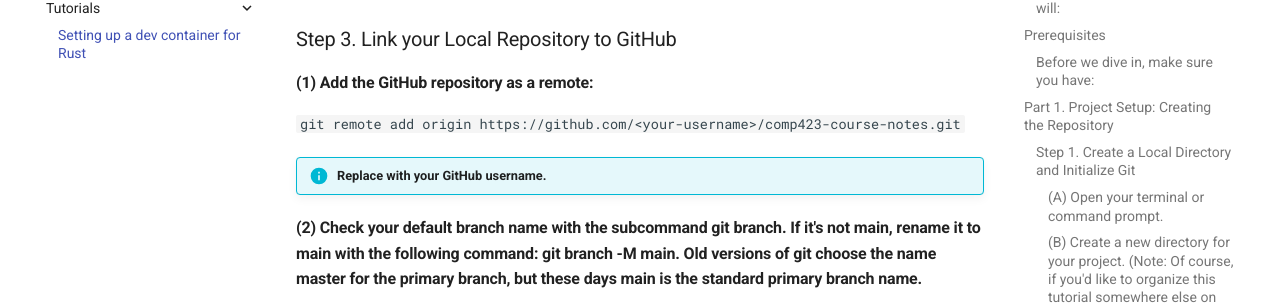
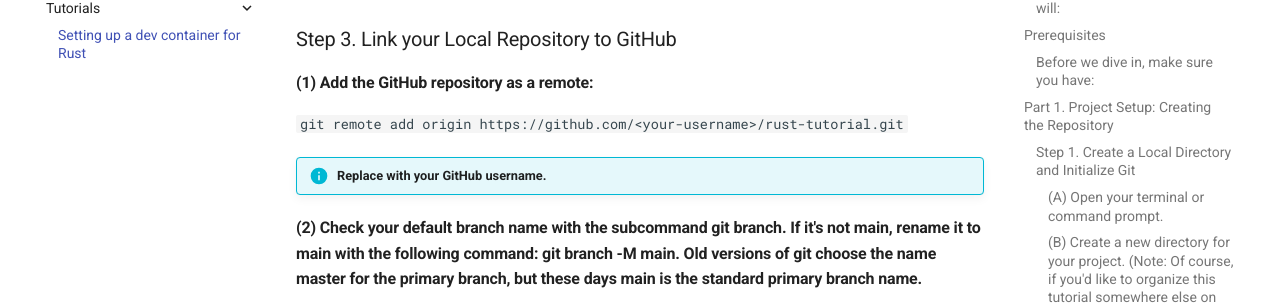
Before and after one commit to ethanbonsall/comp423-course-notes, an MkDocs documentation site: the page built from docs/tutorials/rust-setup.md, in a window 1280 px wide and 900 px high, scrolled down 1541 px. Shown: the part 145-452 px from the top of the window. Built offline with MkDocs 1.6.1 and Material for MkDocs 9.7.7, drawn with Linux system fonts in a browser that asks for light colours; some of the changed lines change nothing that is shown.

Commit message:
Rust Tutorial Edits

```diff
--- a/docs/tutorials/rust-setup.md
+++ b/docs/tutorials/rust-setup.md
@@ -60,7 +60,7 @@
 #### (1) Add the GitHub repository as a remote:
 
 
-`git remote add origin https://github.com/<your-username>/comp423-course-notes.git`
+`git remote add origin https://github.com/<your-username>/rust-tutorial.git`
 !!! info "Replace <your-username> with your GitHub username."
 
 #### (2) Check your default branch name with the subcommand git branch. If it's not main, rename it to main with the following command: git branch -M main. Old versions of git choose the name master for the primary branch, but these days main is the standard primary branch name.
```
